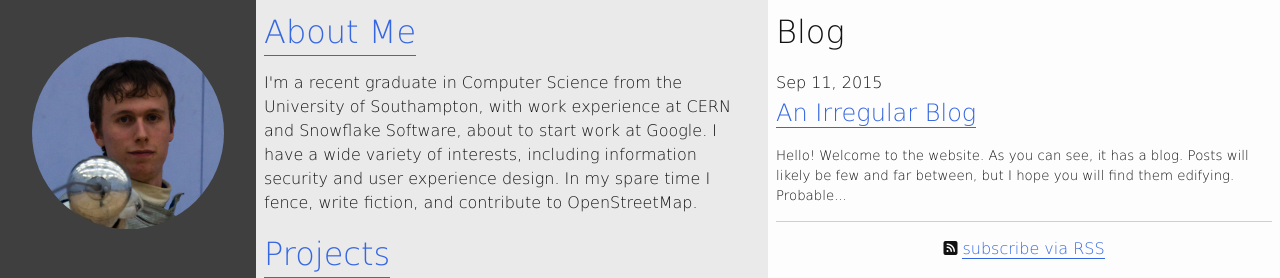
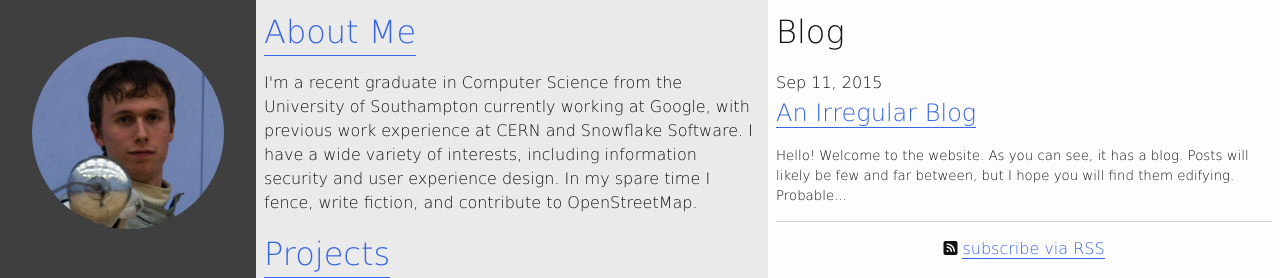
Before and after one commit to HarryCutts/harrycutts.github.io, a Jekyll site: the page built from index.html, in a window 1280 px wide. Shown: the top 278 px of the page. Built offline with Jekyll 4.4.1, drawn with Linux system fonts in a browser that asks for light colours; nearby versions of some CDN libraries; library files that are not in the unit come from our copies.

Commit message:
Update the description

```diff
--- a/_config.yml
+++ b/_config.yml
@@ -2,11 +2,11 @@
 title: Harry Cutts
 tagline: Computer scientist, author, and fencer.
 description: >
-  I'm a recent graduate in Computer Science from the University of Southampton,
-  with work experience at CERN and Snowflake Software, about to start work at
-  Google. I have a wide variety of interests, including information security
-  and user experience design. In my spare time I fence, write fiction, and
-  contribute to OpenStreetMap.
+  I'm a recent graduate in Computer Science from the University of Southampton
+  currently working at Google, with previous work experience at CERN and
+  Snowflake Software. I have a wide variety of interests, including information
+  security and user experience design. In my spare time I fence, write fiction,
+  and contribute to OpenStreetMap.
 baseurl: "" # the subpath of your site, e.g. /blog/
 url: "https://www.harrycutts.me.uk" # the base hostname & protocol for your site
 
```
